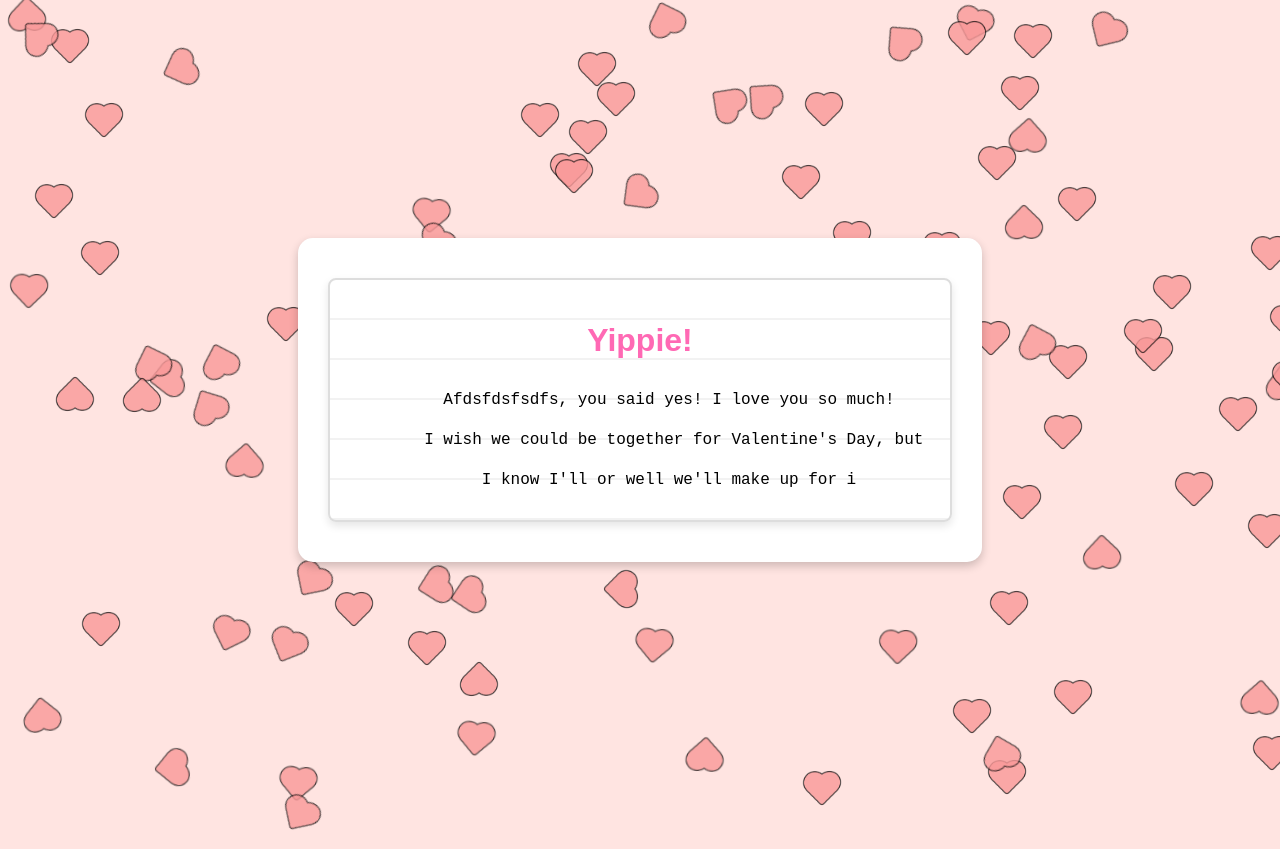
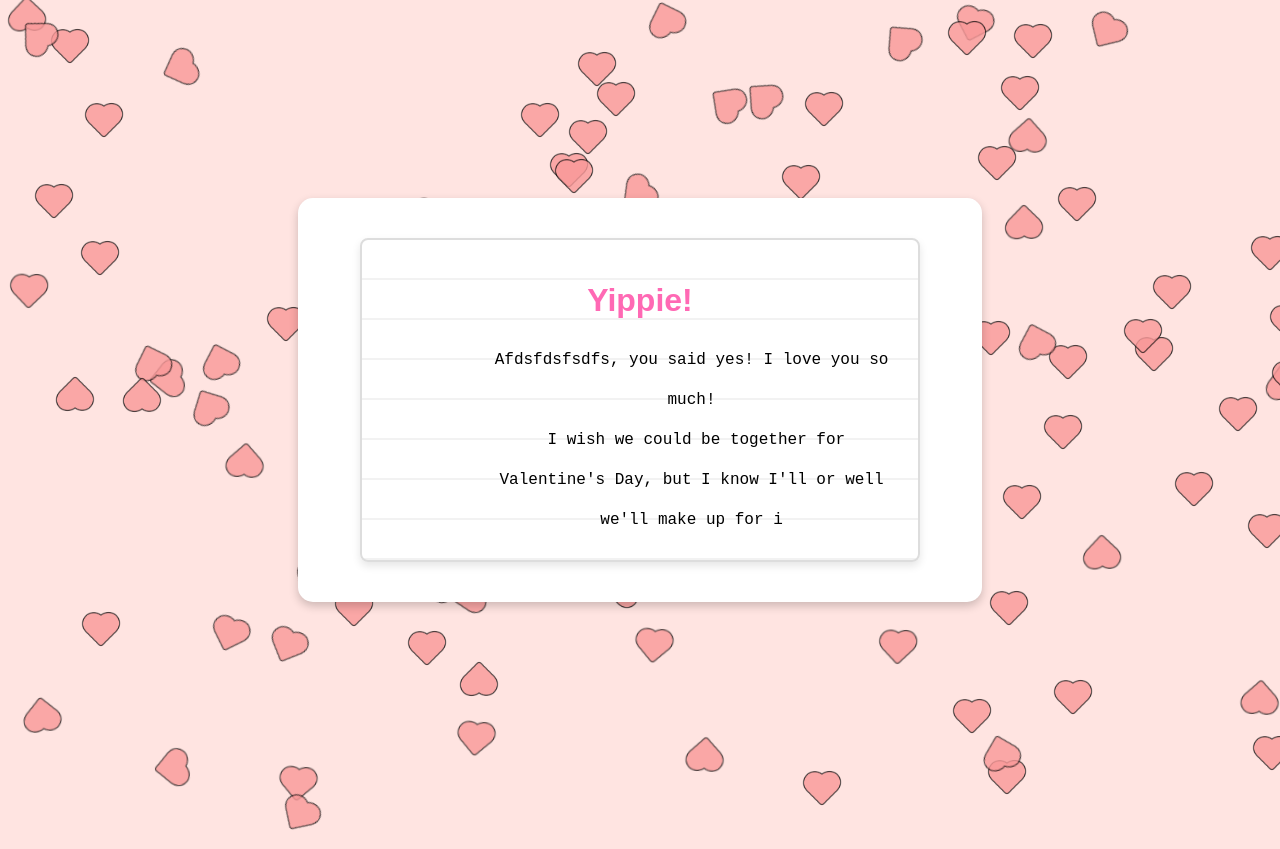
Before and after one commit to 100linesofcodes/Valentines, a plain HTML site: page index.html in a window 1280 px wide. Both pictures are taken after a click on the button "Yes, of course!". Shown: the top 849 px of the page. Drawn offline with Linux system fonts and the light colour scheme.

Commit message:
Update styles.css

```diff
--- a/styles.css
+++ b/styles.css
@@ -52,7 +52,7 @@ button:hover {
 
 #notebook {
   position: relative;
-  width: 90%; /* Make the width responsive */
+  width: 80%; /* Make the width responsive */
   max-width: 600px; /* Set a maximum width for larger screens */
   height: auto;
   background: linear-gradient(to bottom, #fff 95%, #f2f2f2 95%);
@@ -67,7 +67,7 @@ button:hover {
 
 #notebook p {
   margin: 0;
-  padding-left: 10%; /* Use percentage for padding */
+  padding-left: 20%; /* Use percentage for padding */
   font-family: 'Courier New', Courier, monospace;
   font-size: 4vw; /* Responsive font size */
   line-height: 5vw; /* Responsive line height */
```
